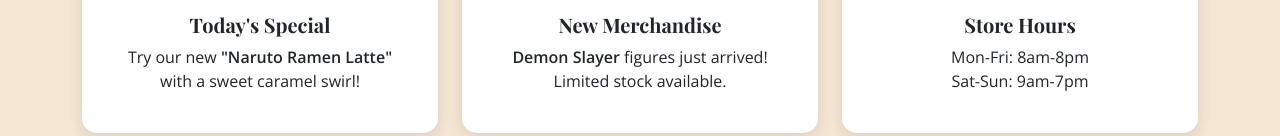
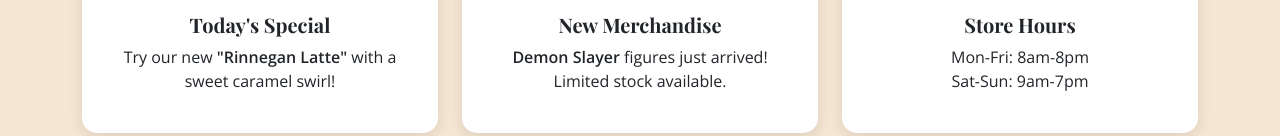
Before and after one commit to JetStarchild16/JetBeanCafe, a plain HTML site: page index.html in a window 1280 px wide. Shown: the part 966-1102 px from the top of the page. Drawn offline with nearby package versions, Linux system fonts and the light colour scheme.

Commit message:
Update index.html

```diff
--- a/index.html
+++ b/index.html
@@ -70,7 +70,7 @@
                         <div class="card-body">
                             <i class="fas fa-coffee fa-3x" style="color: var(--accent);"></i>
                             <h5 class="card-title mt-3">Today's Special</h5>
-                            <p class="card-text">Try our new <strong>"Naruto Ramen Latte"</strong> with a sweet caramel swirl!</p>
+                            <p class="card-text">Try our new <strong>"Rinnegan Latte"</strong> with a sweet caramel swirl!</p>
                         </div>
                     </div>
                 </div>
```
